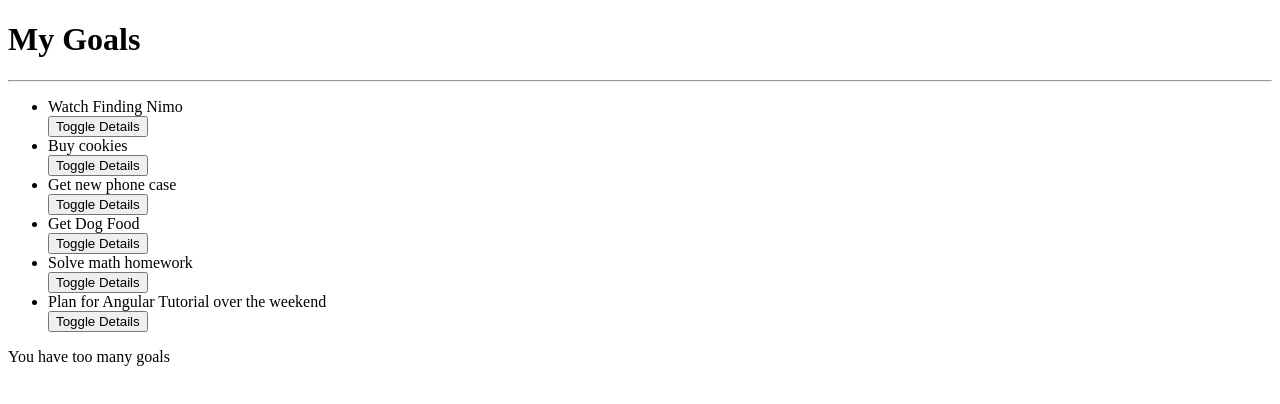
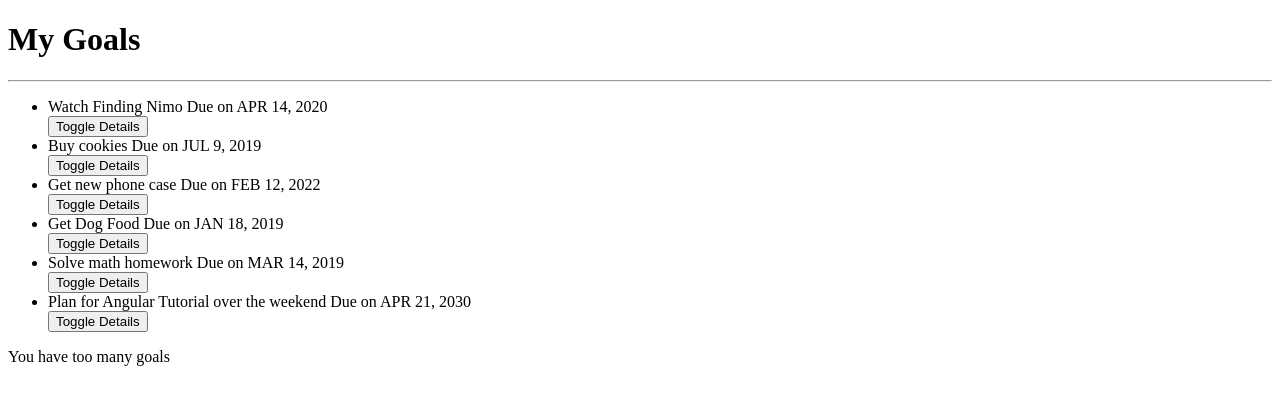
Before and after one commit to OjureFred/NewGoals, an Angular app: page / in a window 1280 px wide. Shown: the top 404 px of the page. Built offline with nearby package versions, Linux system fonts and the light colour scheme.

Commit message:
Added inbuilt pipes Date and uppercase

```diff
--- a/src/app/goal.ts
+++ b/src/app/goal.ts
@@ -1,7 +1,7 @@
 export class Goal {
     showDescription: boolean;
 
-    constructor(public id: number, public name: string, public description: string) {
+    constructor(public id: number, public name: string, public description: string, public completeDate: Date) {
         this.showDescription = false;
     }
 }
--- a/src/app/goal/goal.component.html
+++ b/src/app/goal/goal.component.html
@@ -3,8 +3,9 @@
     <hr>
     <ul>
         <div *ngFor='let goal of goals; let i = index'>
-        <li>{{ goal.name }}</li>
+        <li appStrikethrough>{{ goal.name }}  Due on {{goal.completeDate|date|uppercase}}</li>
         <button (click)='toggleDetails(i)'>Toggle Details</button>
+
         <app-goaldetail *ngIf='goal.showDescription' [goal] ='goal' (isComplete) = 'completeGoal($event, i)'></app-goaldetail>
 
         </div>
--- a/src/app/goal/goal.component.ts
+++ b/src/app/goal/goal.component.ts
@@ -9,12 +9,12 @@ import { Goal } from '../goal';
 export class GoalComponent implements OnInit {
 
   goals: Goal[] = [
-    new Goal(1, 'Watch Finding Nimo',  'Find an online version and stream Merlin Finds His son'),
-    new Goal(2, 'Buy cookies', 'I have to buy cookis for my sons friends coming to play tomorrow'),
-    new Goal(3, 'Get new phone case', 'This is for Davids birthday coming up soon'),
-    new Goal(4, 'Get Dog Food', 'Puppy food is finished'),
-    new Goal(5, 'Solve math homework', 'I need to practice before exams'),
-    new Goal(6, 'Plan for Angular Tutorial over the weekend', 'I need to master Angular and improve skills'),
+    new Goal(1, 'Watch Finding Nimo',  'Find an online version and stream Merlin Finds His son', new Date(2020, 3, 14)),
+    new Goal(2, 'Buy cookies', 'I have to buy cookis for my sons friends coming to play tomorrow', new Date(2019, 6, 9)),
+    new Goal(3, 'Get new phone case', 'This is for Davids birthday coming up soon', new Date(2022, 1, 12)),
+    new Goal(4, 'Get Dog Food', 'Puppy food is finished', new Date(2019, 0, 18)),
+    new Goal(5, 'Solve math homework', 'I need to practice before exams', new Date(2019, 2, 14)),
+    new Goal(6, 'Plan for Angular Tutorial over the weekend', 'I need to master Angular and improve skills', new Date(2030, 3, 21)),
   ];
 
   toggleDetails(index) {
--- a/src/app/strikethrough.directive.ts
+++ b/src/app/strikethrough.directive.ts
@@ -1,10 +1,22 @@
-import { Directive } from '@angular/core';
+import { Directive, ElementRef, HostListener } from '@angular/core';
 
 @Directive({
   selector: '[appStrikethrough]'
 })
 export class StrikethroughDirective {
 
-  constructor() { }
+  constructor(private elem: ElementRef) { }
+
+  @HostListener('click') onClicks() {
+    this.textDeco('line-through');
+  }
+
+  @HostListener('dblclick') onDoubleClicks() {
+    this.textDeco('None');
+  }
+
+  private textDeco(action: string) {
+    this.elem.nativeElement.style.textDecoration = action;
+  }
 
 }
```
